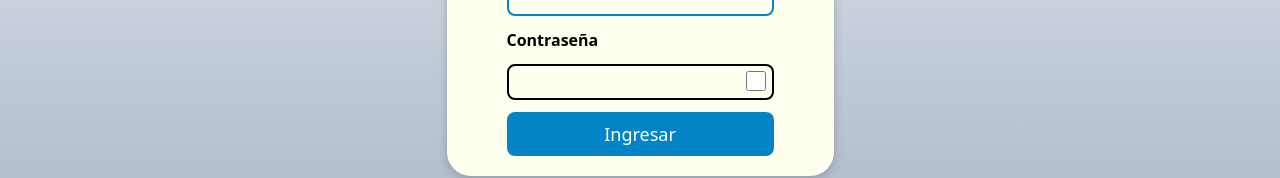
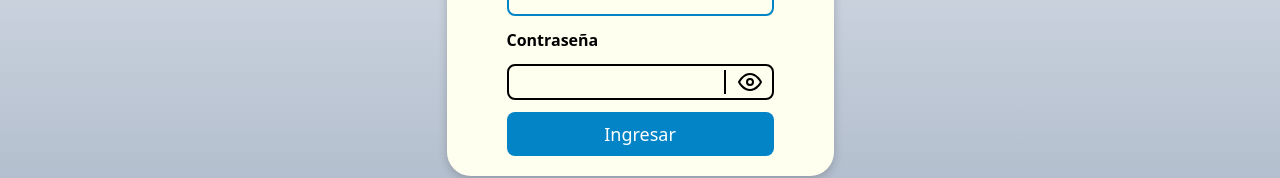
Before and after one commit to Maxive26/Sysacad, a React (Vite) app: page / in a window 1280 px wide. Shown: the part 350-528 px from the top of the page. Built offline with nearby package versions, Linux system fonts and the light colour scheme.

Commit message:
Change view password for buttom

```diff
--- a/src/App.jsx
+++ b/src/App.jsx
@@ -3,15 +3,20 @@ import "./App.css";
 import { useState } from "react";
 import { ChangeTheme } from "./components/ChangeTheme";
 import { Title } from "./components/Title";
+import { Eye } from "./components/svg/Eye.jsx";
+import { NotEye } from "./components/svg/NotEye.jsx";
 
 function App() {
   const [check, setCheck] = useState("password");
+  const [viewPassword, setViewPassword] = useState();
 
   const handleCheck = () => {
     if (check == "password") {
       setCheck("text");
+      setViewPassword(true);
     } else {
       setCheck("password");
+      setViewPassword(false);
     }
   };
 
@@ -61,13 +66,12 @@ function App() {
                 className="ease-out duration-100 border-2 border-black p-1 pr-7  bg-[#FFFFF0] rounded-lg focus:outline-none focus:border-sky-600 dark:bg-slate-700 dark:border-gray-500 dark:text-white"
                 type={check}
               />
-              <input
-                className="absolute w-5 h-5 top-[20%] right-2 cursor-pointer pr-7"
-                type="checkbox"
-                onChange={handleCheck}
-                name=""
-                id=""
-              />
+              <button
+                className="absolute border-l-2 border-black dark:border-white w-3 h-6 top-[17%] right-2 cursor-pointer pl-3 pr-7"
+                onClick={handleCheck}
+              >
+                {viewPassword ? <NotEye /> : <Eye />}
+              </button>
             </label>
             <button
               onClick={send}
--- /dev/null
+++ b/src/components/svg/Eye.jsx
@@ -0,0 +1,21 @@
+import React from "react";
+
+export const Eye = () => {
+  return (
+    <svg
+      xmlns="http://www.w3.org/2000/svg"
+      width="24"
+      height="24"
+      viewBox="0 0 24 24"
+      fill="none"
+      stroke="black"
+      stroke-width="2"
+      stroke-linecap="round"
+      stroke-linejoin="round"
+      class="feather feather-eye "
+    >
+      <path d="M1 12s4-8 11-8 11 8 11 8-4 8-11 8-11-8-11-8z"></path>
+      <circle cx="12" cy="12" r="3"></circle>
+    </svg>
+  );
+};
--- /dev/null
+++ b/src/components/svg/NotEye.jsx
@@ -0,0 +1,21 @@
+import React from "react";
+
+export const NotEye = () => {
+  return (
+    <svg
+      xmlns="http://www.w3.org/2000/svg"
+      width="24"
+      height="24"
+      viewBox="0 0 24 24"
+      fill="none"
+      stroke="currentColor"
+      stroke-width="2"
+      stroke-linecap="round"
+      stroke-linejoin="round"
+      class="feather feather-eye-off"
+    >
+      <path d="M17.94 17.94A10.07 10.07 0 0 1 12 20c-7 0-11-8-11-8a18.45 18.45 0 0 1 5.06-5.94M9.9 4.24A9.12 9.12 0 0 1 12 4c7 0 11 8 11 8a18.5 18.5 0 0 1-2.16 3.19m-6.72-1.07a3 3 0 1 1-4.24-4.24"></path>
+      <line x1="1" y1="1" x2="23" y2="23"></line>
+    </svg>
+  );
+};
```
